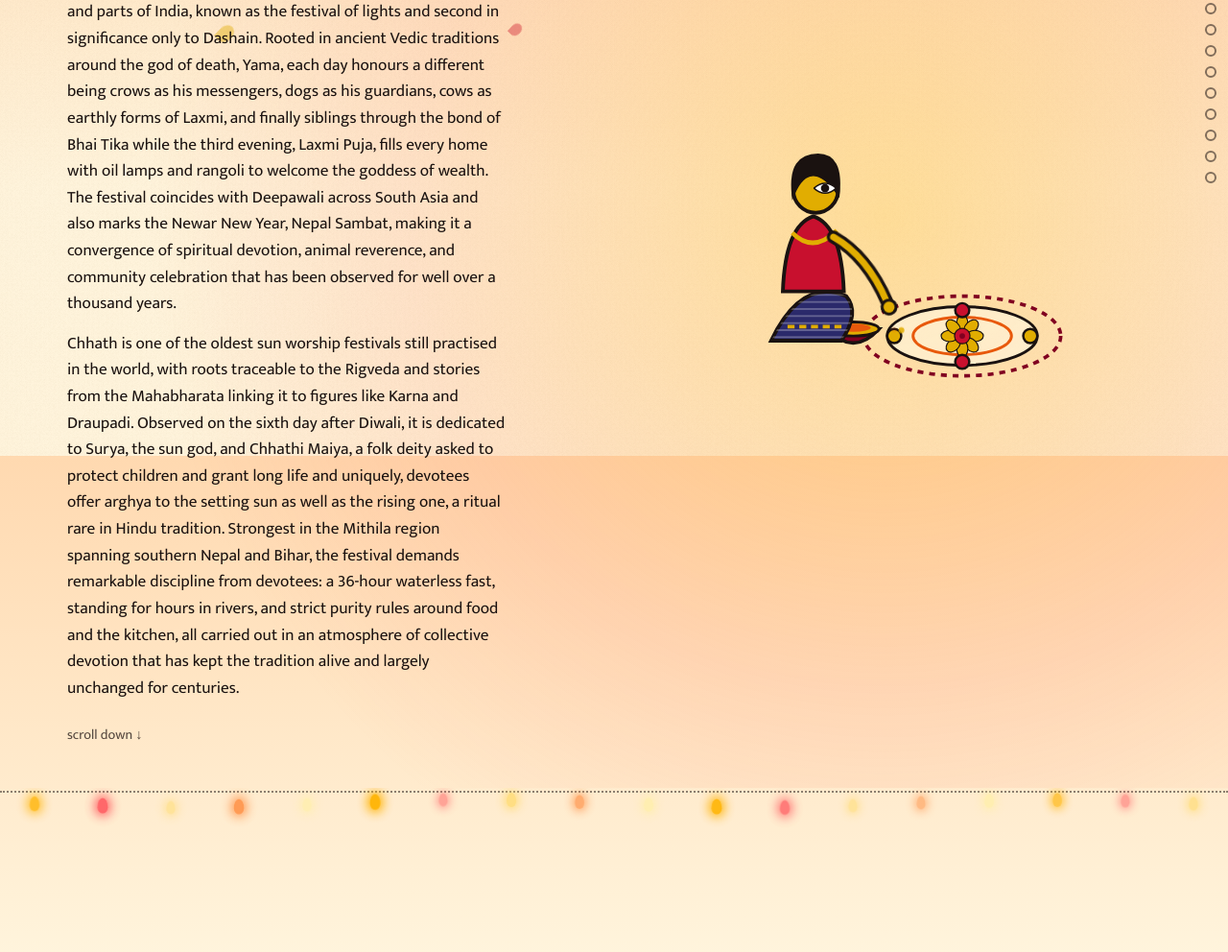
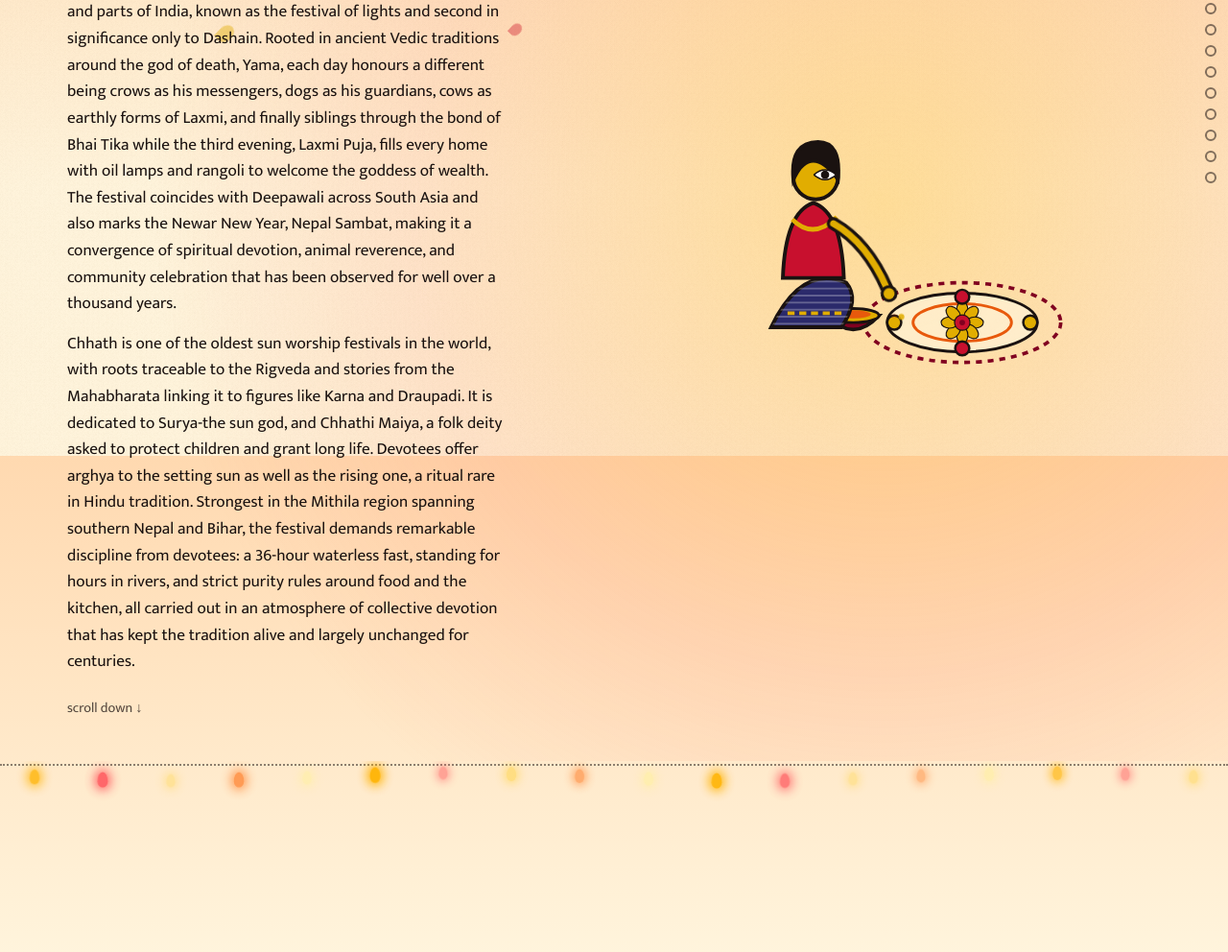
Before and after one commit to 1-Bin505/UI-UX, a plain HTML site: page index.html in a window 1280 px wide. Shown: the part 325-1317 px from the top of the page at 96% size. Drawn offline with Linux system fonts and the light colour scheme; a web font is replaced by a local one.

Commit message:
Update index.html

```diff
--- a/index.html
+++ b/index.html
@@ -60,7 +60,7 @@
       <h1>Tihar &amp; Chhath</h1>
       <div class="hero-desc">
         <p>Tihar is a five day Hindu festival celebrated primarily in Nepal and parts of India, known as the festival of lights and second in significance only to Dashain. Rooted in ancient Vedic traditions around the god of death, Yama, each day honours a different being  crows as his messengers, dogs as his guardians, cows as earthly forms of Laxmi, and finally siblings through the bond of Bhai Tika  while the third evening, Laxmi Puja, fills every home with oil lamps and rangoli to welcome the goddess of wealth. The festival coincides with Deepawali across South Asia and also marks the Newar New Year, Nepal Sambat, making it a convergence of spiritual devotion, animal reverence, and community celebration that has been observed for well over a thousand years.</p>
-        <p>Chhath is one of the oldest sun worship festivals still practised in the world, with roots traceable to the Rigveda and stories from the Mahabharata linking it to figures like Karna and Draupadi. Observed on the sixth day after Diwali, it is dedicated to Surya, the sun god, and Chhathi Maiya, a folk deity asked to protect children and grant long life  and uniquely, devotees offer arghya to the setting sun as well as the rising one, a ritual rare in Hindu tradition. Strongest in the Mithila region spanning southern Nepal and Bihar, the festival demands remarkable discipline from devotees: a 36-hour waterless fast, standing for hours in rivers, and strict purity rules around food and the kitchen, all carried out in an atmosphere of collective devotion that has kept the tradition alive and largely unchanged for centuries.</p>
+        <p>Chhath is one of the oldest sun worship festivals  in the world, with roots traceable to the Rigveda and stories from the Mahabharata linking it to figures like Karna and Draupadi. It is dedicated to Surya-the sun god, and Chhathi Maiya, a folk deity asked to protect children and grant long life. Devotees offer arghya to the setting sun as well as the rising one, a ritual rare in Hindu tradition. Strongest in the Mithila region spanning southern Nepal and Bihar, the festival demands remarkable discipline from devotees: a 36-hour waterless fast, standing for hours in rivers, and strict purity rules around food and the kitchen, all carried out in an atmosphere of collective devotion that has kept the tradition alive and largely unchanged for centuries.</p>
       </div>
       <p class="cue" aria-hidden="true">scroll down &#8595;</p>
     </div>
```
